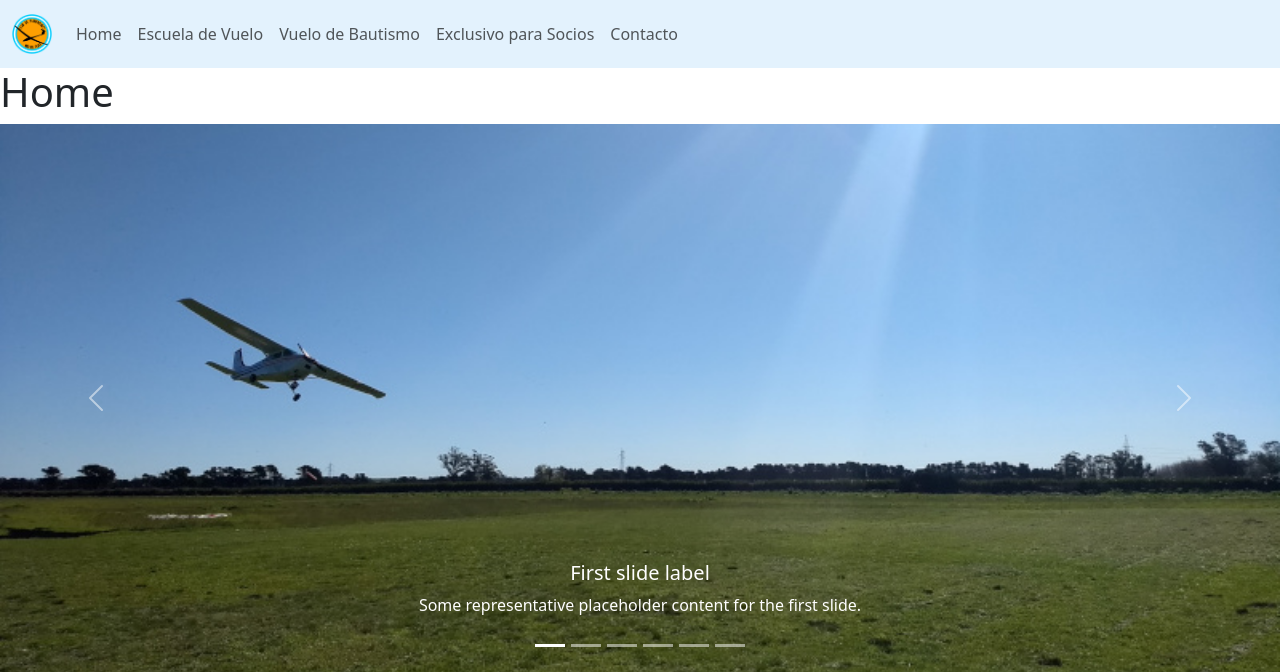
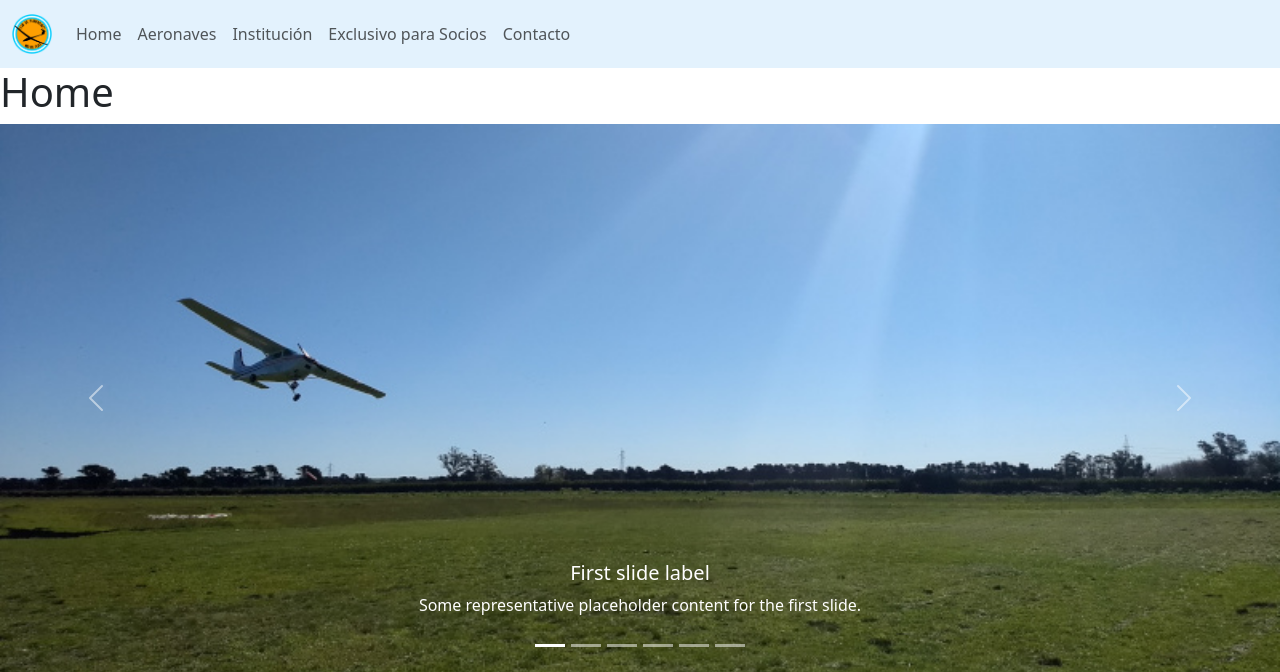
Before and after one commit to RafaelJoseCalderon/django_grupo_2, a Django app: page / in a window 1280 px wide. Shown: the top 672 px of the page. Run offline with Django 4.2, Linux system fonts and the light colour scheme; some libraries are stand-ins or nearby versions.

Commit message:
nombre del header

```diff
--- a/django_grupo_2/planeadores_mdp/templates/componentes/header.html
+++ b/django_grupo_2/planeadores_mdp/templates/componentes/header.html
@@ -14,8 +14,8 @@
     <div class="collapse navbar-collapse" id="navbarNav">
       <ul class="navbar-nav ml-auto">
         <li class="nav-item"><a class="nav-link" href="{% url 'home' %}">Home</a></li>
-        <li class="nav-item"><a class="nav-link" href="{% url 'escuela_de_vuelo' %}">Escuela de Vuelo</a></li>
-        <li class="nav-item"><a class="nav-link" href="{% url 'vuelo_de_bautismo' %}">Vuelo de Bautismo</a></li>
+        <li class="nav-item"><a class="nav-link" href="{% url 'aeronaves' %}">Aeronaves</a></li>
+        <li class="nav-item"><a class="nav-link" href="{% url 'institucion' %}">Institución</a></li>
         <li class="nav-item"><a class="nav-link" href="{% url 'only_socios' %}">Exclusivo para Socios</a></li>
         <li class="nav-item"><a class="nav-link" href="{% url 'contacto' %}">Contacto</a></li>
       </ul>
--- a/django_grupo_2/planeadores_mdp/urls.py
+++ b/django_grupo_2/planeadores_mdp/urls.py
@@ -3,9 +3,9 @@ from . import views
 
 urlpatterns = [
     path('', views.home, name='home'),
-    path('escuela_de_vuelo', views.escuela_de_vuelo, name='escuela_de_vuelo'),
-    path('vuelo_de_bautismo', views.vuelo_de_bautismo, name='vuelo_de_bautismo'),
+    path('aeronaves', views.aeronaves, name='aeronaves'),
+    path('institucion', views.institucion, name='institucion'),
     path('only_socios', views.only_socios, name='only_socios'),
-    path('preguntas_frecuentes', views.preguntasFrecuentes, name='preguntas_frecuentes'),
+    # path('preguntas_frecuentes', views.preguntasFrecuentes, name='preguntas_frecuentes'),
     path('contacto', views.contacto, name='contacto'),
 ]
--- a/django_grupo_2/planeadores_mdp/views.py
+++ b/django_grupo_2/planeadores_mdp/views.py
@@ -4,17 +4,17 @@ def home(request):
     context = {}
     return render(request, 'home.html', context)
 
-def escuela_de_vuelo(request):
+def aeronaves(request):
     context = {}
-    return render(request, 'escuela_de_vuelo.html', context)
+    return render(request, 'aeronaves.html', context)
 
-def vuelo_de_bautismo(request):
+def institucion(request):
     context = {}
-    return render(request, 'vuelo_de_bautismo.html', context)
+    return render(request, 'institucion.html', context)
 
-def preguntasFrecuentes(request):
-    context = {}
-    return render(request, 'preguntas_frecuentes.html', context)
+# def preguntasFrecuentes(request):
+#     context = {}
+#     return render(request, 'preguntas_frecuentes.html', context)
 
 def contacto(request):
     context = {}
```
